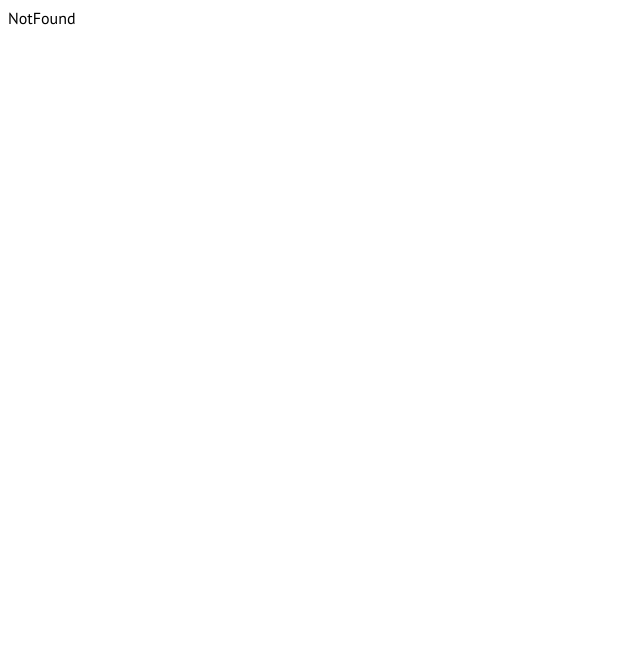
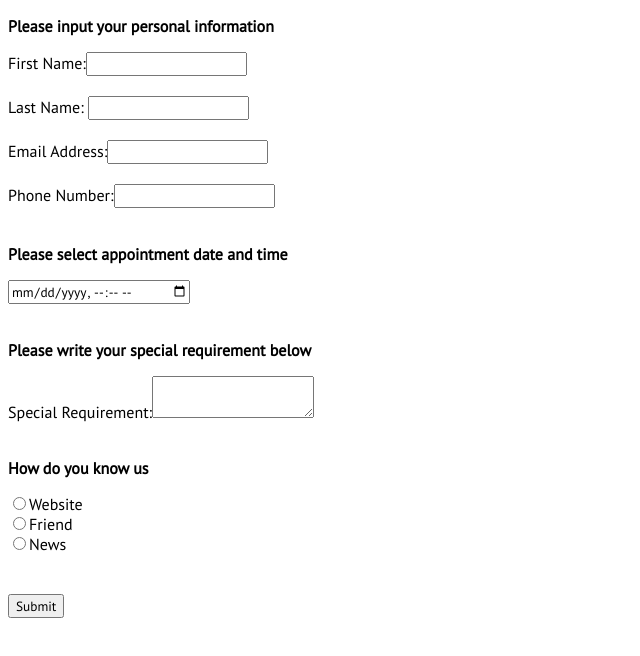
Before and after one commit to NEU-CS5610-2023-03-VAN-FALL/web-development-project, a React (Create React App) app in the folder client/: page /Contact in a window 1280 px wide. Shown: the top 656 px of the page, without its empty margins (0-640 px from the left). Built offline with nearby package versions, Linux system fonts and the light colour scheme.

Commit message:
add contact form

```diff
--- a/client/src/components/AuthDebugger.jsx
+++ b/client/src/components/AuthDebugger.jsx
@@ -4,7 +4,6 @@ import { useAuthToken } from "../AuthTokenContext";
 export default function AuthDebugger() {
   const { user } = useAuth0();
   const { accessToken } = useAuthToken();
-  //每次需要access token 的时候就call useAuthToken()， 然后就可以把token 给api
 
   return (
     <div>
--- a/client/src/components/Cart.jsx
+++ /dev/null
@@ -1,34 +0,0 @@
-// Cart.jsx
-import React, { useState } from 'react';
-
-const Cart = () => {
-  const [selectedItems, setSelectedItems] = useState([]); // State to store selected items
-
-  // Function to add an item to the cart
-  const addItemToCart = (item) => {
-    setSelectedItems((prevItems) => [...prevItems, item]);
-  };
-
-  // Function to place an order (you can implement database logic here)
-  const placeOrder = () => {
-    // Implement logic to store selected items in the database
-    console.log('Placing order with items:', selectedItems);
-    // You can add further logic to clear the cart or navigate to a thank you page, etc.
-  };
-
-  return (
-    <div>
-      <h2>Your Cart</h2>
-      <ul>
-        {selectedItems.map((item) => (
-          <li key={item.id}>
-            {item.name} - ${item.price}
-          </li>
-        ))}
-      </ul>
-      <button onClick={placeOrder}>Place Order</button>
-    </div>
-  );
-};
-
-export default Cart;
--- /dev/null
+++ b/client/src/components/CartPage.jsx
@@ -0,0 +1,27 @@
+
+import React from 'react';
+import { Link } from 'react-router-dom';
+
+export default function  CartPage({ cartItems, isAuthenticated }) {
+  const cartItemCount = Object.values(cartItems).reduce((acc, quantity) => acc + quantity, 0);
+
+  return (
+    <div className="cart-page">
+      <h2>Shopping Cart</h2>
+      <ul>
+        {Object.entries(cartItems).map(([itemId, quantity]) => (
+          <li key={itemId}>
+            Item ID: {itemId}, Quantity: {quantity}
+          </li>
+        ))}
+      </ul>
+      {isAuthenticated ? (
+        <Link to="/checkout">Proceed to Checkout</Link>
+      ) : (
+        <p>
+          Please <Link to="/login">log in</Link> to proceed to checkout.
+        </p>
+      )}
+    </div>
+  );
+};
--- /dev/null
+++ b/client/src/components/Contact.jsx
@@ -0,0 +1,72 @@
+import React from 'react';
+
+export default function Contact() {
+  return (
+    <form>
+      <div>
+        <p>
+          <strong>Please input your personal information</strong>
+        </p>
+        <label htmlFor="firstName">First Name:</label>
+        <input type="text" id="firstName" />
+      </div>
+      <br />
+
+      <div>
+        <label htmlFor="lastName">Last Name: </label>
+        <input type="text" id="lastName" />
+      </div>
+      <br />
+
+      <div>
+        <label htmlFor="email">Email Address:</label>
+        <input type="text" id="email" />
+      </div>
+      <br />
+
+      <div>
+        <label htmlFor="phone">Phone Number:</label>
+        <input type="text" id="phone" />
+      </div>
+      <br />
+
+      <div>
+        <p>
+          <strong>Please select appointment date and time</strong>
+        </p>
+        <input type="datetime-local" id="time" name="time" />
+      </div>
+      <br />
+
+      <div>
+        <p>
+          <strong>Please write your special requirement below</strong>
+        </p>
+        <label htmlFor="message">Special Requirement:</label>
+        <textarea id="message" name="message"></textarea>
+      </div>
+      <br />
+
+      <div>
+        <p>
+          <strong>How do you know us</strong>
+        </p>
+        <input type="radio" id="Website" name="howYouKnow" />
+        <label htmlFor="Website">Website</label>
+        <br />
+        <input type="radio" id="Friend" name="howYouKnow" />
+        <label htmlFor="Friend">Friend</label>
+        <br />
+        <input type="radio" id="News" name="howYouKnow" />
+        <label htmlFor="News">News</label>
+      </div>
+      <br />
+      <br />
+
+      <div>
+        <input type="submit" value="Submit" />
+      </div>
+      <br />
+    </form>
+  );
+}
--- a/client/src/components/Home.jsx
+++ b/client/src/components/Home.jsx
@@ -3,17 +3,19 @@ import { Link } from 'react-router-dom';
 import { useAuth0 } from "@auth0/auth0-react";
 import { useNavigate } from "react-router-dom";
 import { useState } from "react";
+import CartPage from './CartPage';
+import Contact from './Contact';
 
 
 
 export default function Home() {
   const navigate = useNavigate();
-  const { isAuthenticated, loginWithRedirect } = useAuth0();
+  const { isAuthenticated, loginWithRedirect,logout } = useAuth0();
   const signUp = () => loginWithRedirect({ screen_hint: "signup" });
 
   const order = async () => {
     if (isAuthenticated) {
-      navigate('/cart');
+      navigate('/CartPage');
     } else {
       try {
         await loginWithRedirect({ screen_hint: 'login' });
@@ -31,12 +33,13 @@ export default function Home() {
     { id: 5, name: 'Orange Juice', price: 4.0, image: 'https://www.alphafoodie.com/wp-content/uploads/2020/11/Orange-Juice-1-of-1.jpeg' },
     { id: 6, name: 'Machete Latte', price: 4.0, image: 'https://www.ohhowcivilized.com/wp-content/uploads/matcha-green-tea-latte-3.jpg' },
     { id: 7, name: 'Watermelon Juice', price: 4.0, image: 'https://cdn.loveandlemons.com/wp-content/uploads/2021/06/watermelon-juice.jpg' },
-    { id: 8, name: 'Strawberries Juice', price: 4.0, image: 'https://pickyeaterblog.com/wp-content/uploads/2022/09/strawberry-juice-1.jpg' },
+    { id: 8, name: 'Strawberries Juice', price: 4.0, image: 'https://cdn3.foodviva.com/static-content/food-images/juice-recipes/strawberry-juice-recipe/strawberry-juice-recipe.jpg' },
 
   ];
 
    // State to keep track of items in the cart
    const [cart, setCart] = useState({});
+   const [showCart, setShowCart] = useState(false);
 
    const updateCart = (drink, quantity) => {
     const updatedCart = { ...cart };
@@ -57,18 +60,18 @@ export default function Home() {
   const cartItemCount = Object.values(cart).reduce((acc, quantity) => acc + quantity, 0);
 
   return (
-    <div>
+    <div className="Home">
       <header className="header">
         <h1 className="title">Welcome to Zhimin Drink Shop!</h1>
       </header>
 
       <div className="menu">
         <ul className="menu-list">
-          {!isAuthenticated ? (
+        {!isAuthenticated ? (
             <li>
-              <a href="#" onClick={loginWithRedirect} className="btn-primary">
+              <button onClick={loginWithRedirect} className="btn-primary">
                 Login
-              </a>
+              </button>
             </li>
           ) : (
             <li>
@@ -79,24 +82,34 @@ export default function Home() {
           )}
 
           <li>
-            <a href="#" onClick={signUp} className="btn-secondary">
+            <button onClick={signUp} className="btn-secondary">
               Create Account
-            </a>
+            </button>
           </li>
 
           <li>
-            <Link to="/cart" className="btn-secondary" onClick={order}>
+            <button onClick={order} className="btn-secondary">
               Order
-            </Link>
+            </button>
           </li>
 
           <li>
-            <button className="cart-icon" onClick={() => setShowCart(true)}>
-            <img src="https://www.clker.com//cliparts/X/U/F/3/N/2/shopping-cart-logo.svg.hi.png" alt="Cart"
-            style={{ width: '40px', height: '40px' }}/>
+            <button onClick={() => navigate('/Contact')}className="btn-secondary">
+              Contact Us
+            </button>
+          </li>
+
+          <li>
+            <button onClick={() => navigate('/CartPage')} className="cart-icon">
+              <img
+                src="https://www.clker.com//cliparts/X/U/F/3/N/2/shopping-cart-logo.svg.hi.png"
+                alt="Cart"
+                style={{ width: '40px', height: '40px' }}
+              />
               <span>{cartItemCount}</span>
             </button>
           </li>
+
         </ul>
       </div>
 
--- a/client/src/components/VerifyUser.jsx
+++ b/client/src/components/VerifyUser.jsx
@@ -10,8 +10,6 @@ export default function VerifyUser() {
 
   useEffect(() => {
     async function verifyUser() {
-      // make a call to our API to verify the user in our database, if it doesn't exist we'll insert it into our database
-      // finally we'll redirect the user to the /app route
       const data = await fetch(`${process.env.REACT_APP_API_URL}/verify-user`, {
         method: "POST",
         headers: {
--- a/client/src/index.jsx
+++ b/client/src/index.jsx
@@ -5,13 +5,15 @@ import AppLayout from "./components/AppLayout";
 import Profile from "./components/Profile";
 import NotFound from "./components/NotFound";
 import Home from "./components/Home";
-import Cart from './components/Cart';
+import Contact from "./components/Contact";
+import CartPage from './components/CartPage';
 import VerifyUser from "./components/VerifyUser";
 import AuthDebugger from "./components/AuthDebugger";
 import { Auth0Provider, useAuth0 } from "@auth0/auth0-react";
 import { AuthTokenProvider } from "./AuthTokenContext";
 import "./style/normalize.css";
 import "./style/index.css";
+
 
 const container = document.getElementById("root");
 
@@ -48,19 +50,18 @@ root.render(
         <BrowserRouter>
         <Routes>
           <Route path="/" element={<Home />} />
+          <Route path="/CartPage" element={<CartPage />} />
+          <Route path="/Contact" element={<Contact />} />
           <Route path="/verify-user" element={<VerifyUser />} />
           <Route
             path="app"
             element={
-                //(the protected page)
-                // if i do not have account before, and enter the app, then it will back to the layout page
               <RequireAuth>
                 <AppLayout />
               </RequireAuth>
             }
           >
             <Route index element={<Profile />} />
-
             <Route path="debugger" element={<AuthDebugger />} />
           </Route>
           <Route path="*" element={<NotFound />} />
--- a/client/src/style/appLayout.css
+++ b/client/src/style/appLayout.css
@@ -3,7 +3,7 @@
   }
 
   .title {
-    font-size: 12px;
+    font-size: 8px;
     border: 1px solid rgb(0, 255, 179);
     text-align: center;
   }
```
Lines whose indentation alone changed are shown as unchanged.
